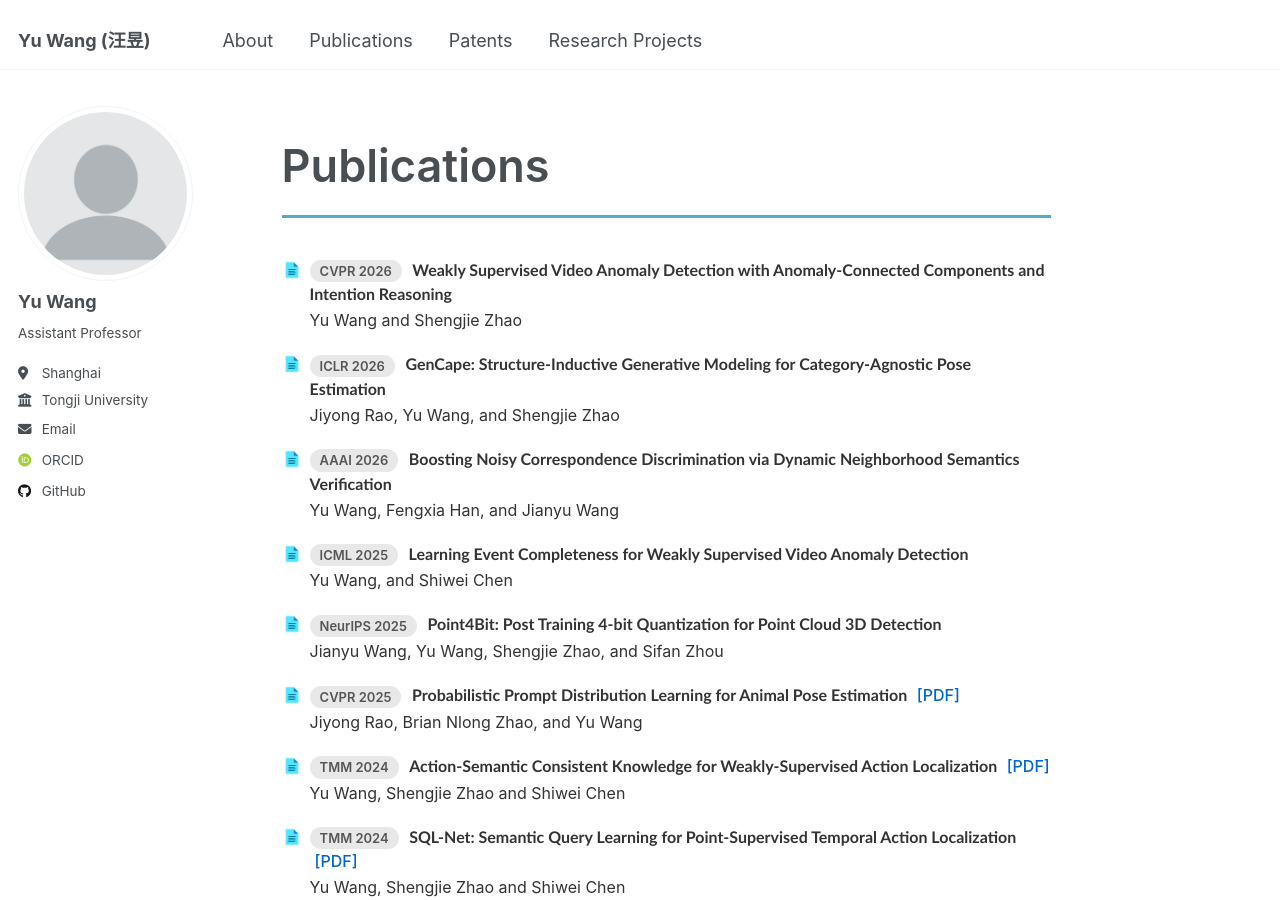
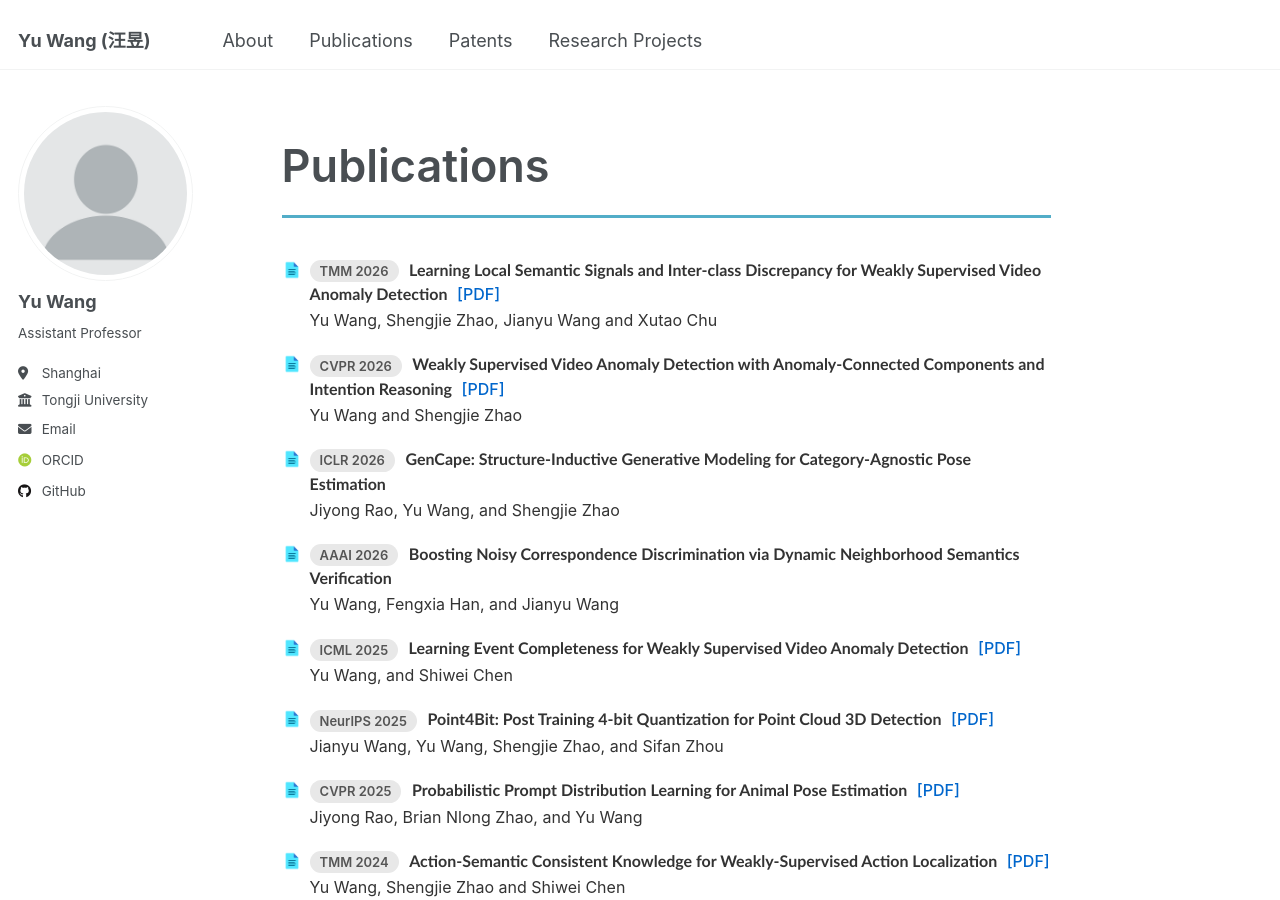
Before and after one commit to pkylin/pkylin.github.io, a Jekyll site: the page built from _pages/about.md, in a window 1280 px wide and 900 px high, scrolled down 514 px. Built offline with Jekyll 4.4.1, drawn with Linux system fonts in a browser that asks for light colours; some web fonts are replaced.

Commit message:
add new paper and update paperlinks

```diff
--- a/_data/publications.yml
+++ b/_data/publications.yml
@@ -1,8 +1,16 @@
+- conference: "TMM"
+  year: 2026
+  title: "Learning Local Semantic Signals and Inter-class Discrepancy for Weakly Supervised Video Anomaly Detection"
+  authors: "Yu Wang, Shengjie Zhao, Jianyu Wang and Xutao Chu"
+  corresponding-author: "Yu Wang"
+  paperlink: "https://ieeexplore.ieee.org/document/11417271"
+
 - conference: "CVPR"
   year: 2026
   title: "Weakly Supervised Video Anomaly Detection with Anomaly-Connected Components and Intention Reasoning"
   authors: "Yu Wang and Shengjie Zhao"
   corresponding-author: "Yu Wang"
+  paperlink: "https://arxiv.org/abs/2603.00550"
 
 - conference: "ICLR"
   year: 2026
@@ -20,11 +28,13 @@
   year: 2025
   title: "Learning Event Completeness for Weakly Supervised Video Anomaly Detection"
   authors: "Yu Wang, and Shiwei Chen"
+  paperlink: "https://arxiv.org/abs/2506.13095"
 
 - conference: "NeurIPS"
   year: 2025
   title: "Point4Bit: Post Training 4-bit Quantization for Point Cloud 3D Detection"
   authors: "Jianyu Wang, Yu Wang, Shengjie Zhao, and Sifan Zhou"
+  paperlink: "https://openreview.net/pdf/6ffe9956f8cbb9df5aaf51119301a29981b4be42.pdf"
 
 - conference: "CVPR"
   year: 2025
```
Also changed, not shown: _publications/all-publications.md (+14 -0 lines).
